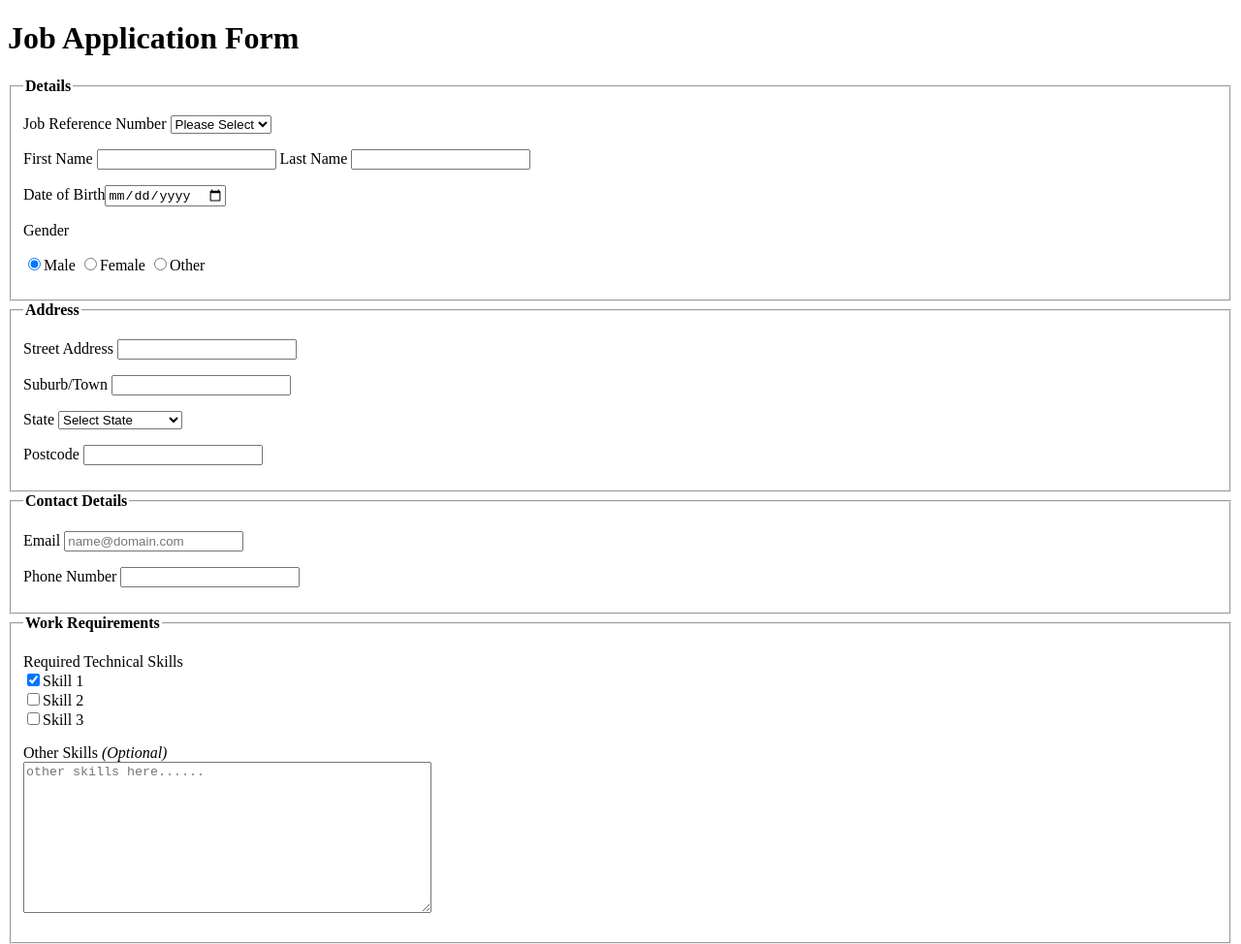
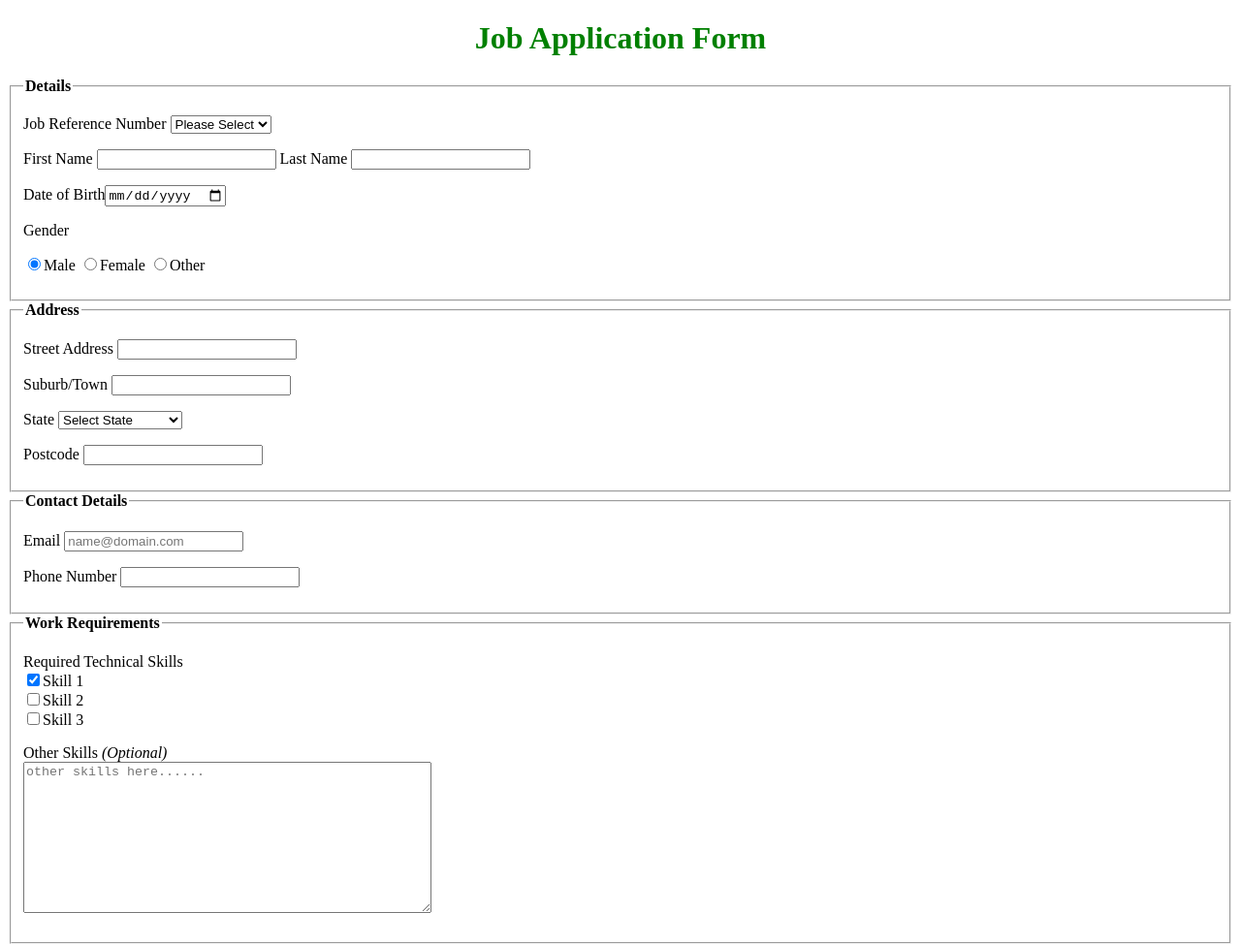
Before and after one commit to julian-saric/project1, a plain HTML site: page project1/apply.html in a window 1280 px wide. Shown: the top 974 px of the page at 97% size. Drawn offline with Linux system fonts and the light colour scheme.

Commit message:
started css

```diff
--- a/project1/apply.html
+++ b/project1/apply.html
@@ -6,13 +6,14 @@
     <meta name="keywords" content="apply, form, html, css">
     <meta name="author" content="Julian Saric">
     <meta name="viewport" content="width=device-width, initial-scale=1.0">
-    <title></title>
+    <title>Job Application Form</title>
+    <link href="/styles/styles.css" rel="stylesheet">
 </head>
 <body>
-    <h1>Job Application Form</h1>
+    <h1 id="apply_h1">Job Application Form</h1>
 
     <form action="https://mercury.swin.edu.au/it000000/formtest.php" method="post">
-    <fieldset>
+    <fieldset class="apply_details">
         <legend><strong>Details</strong></legend>
         <p>
             <label for="job_ref">Job Reference Number</label>
--- a/styles/styles.css
+++ b/styles/styles.css
@@ -0,0 +1,34 @@
+/*
+filename: styles.css
+author: Julian,
+created: 10/04/25
+last modified: 10/04/25
+description: index.html, jobs.html, apply.html, about.html
+*/
+
+/* ----- index.hmtl ----- */
+
+
+
+/* ----- jobs.hmtl ----- */
+
+
+#apply_h1 {
+    color: green;
+    font-size: 2em;
+    font-weight: bold;
+    text-align: center;
+}
+
+.apply_details{
+
+}
+
+
+
+
+/* ----- apply.hmtl ----- */
+
+
+
+/* ----- about.hmtl ----- */
```
